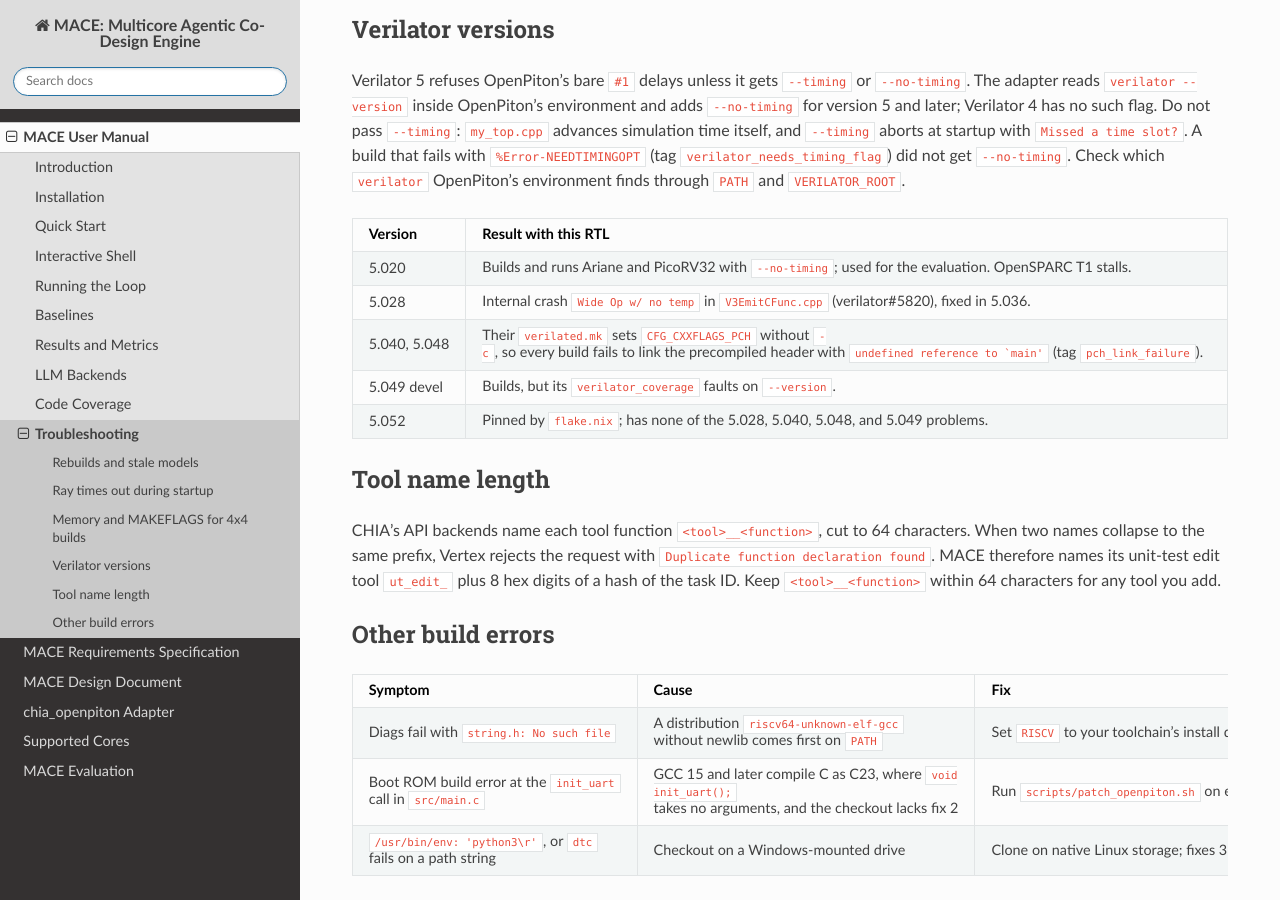
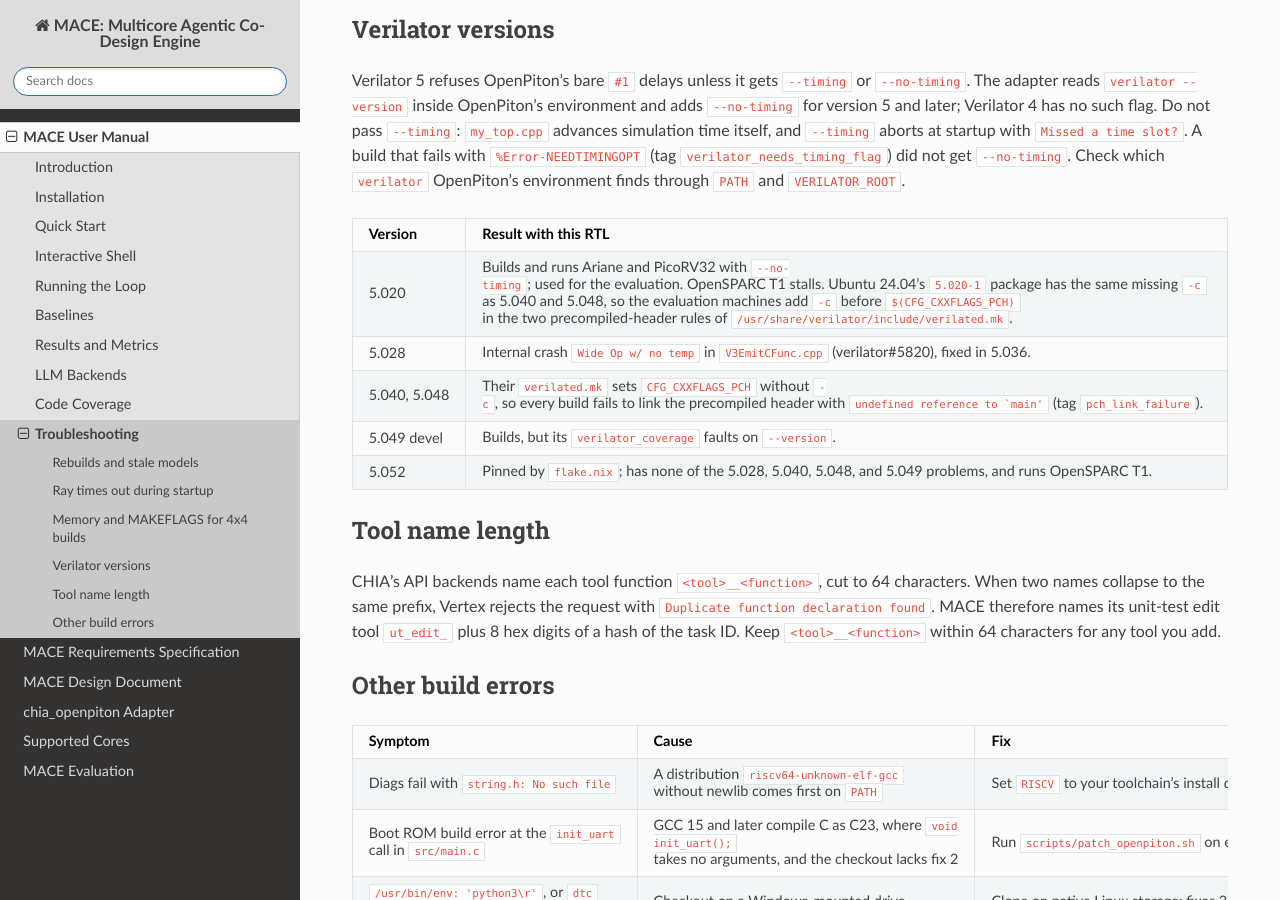
Before and after one commit to ranaumarnadeem/MACE, a Sphinx documentation site: the page built from docs/01_mace_user/Troubleshooting.md, in a window 1280 px wide and 900 px high, scrolled down 1319 px. Built offline with Sphinx 7.4.7 and the Read the Docs theme 3.1.0, drawn with Linux system fonts in a browser that asks for light colours.

Commit message:
docs: Ubuntu's Verilator 5.020 package needs -c in its PCH rules, and 5.052 runs T1

```diff
--- a/docs/01_mace_user/Troubleshooting.md
+++ b/docs/01_mace_user/Troubleshooting.md
@@ -63,11 +63,11 @@
 
 | Version | Result with this RTL |
 |---|---|
-| 5.020 | Builds and runs Ariane and PicoRV32 with `--no-timing`; used for the evaluation. OpenSPARC T1 stalls. |
+| 5.020 | Builds and runs Ariane and PicoRV32 with `--no-timing`; used for the evaluation. OpenSPARC T1 stalls. Ubuntu 24.04's `5.020-1` package has the same missing `-c` as 5.040 and 5.048, so the evaluation machines add `-c` before `$(CFG_CXXFLAGS_PCH)` in the two precompiled-header rules of `/usr/share/verilator/include/verilated.mk`. |
 | 5.028 | Internal crash `Wide Op w/ no temp` in `V3EmitCFunc.cpp` (verilator#5820), fixed in 5.036. |
 | 5.040, 5.048 | Their `verilated.mk` sets `CFG_CXXFLAGS_PCH` without `-c`, so every build fails to link the precompiled header with ``undefined reference to `main'`` (tag `pch_link_failure`). |
 | 5.049 devel | Builds, but its `verilator_coverage` faults on `--version`. |
-| 5.052 | Pinned by `flake.nix`; has none of the 5.028, 5.040, 5.048, and 5.049 problems. |
+| 5.052 | Pinned by `flake.nix`; has none of the 5.028, 5.040, 5.048, and 5.049 problems, and runs OpenSPARC T1. |
 
 ## Tool name length
 
```
